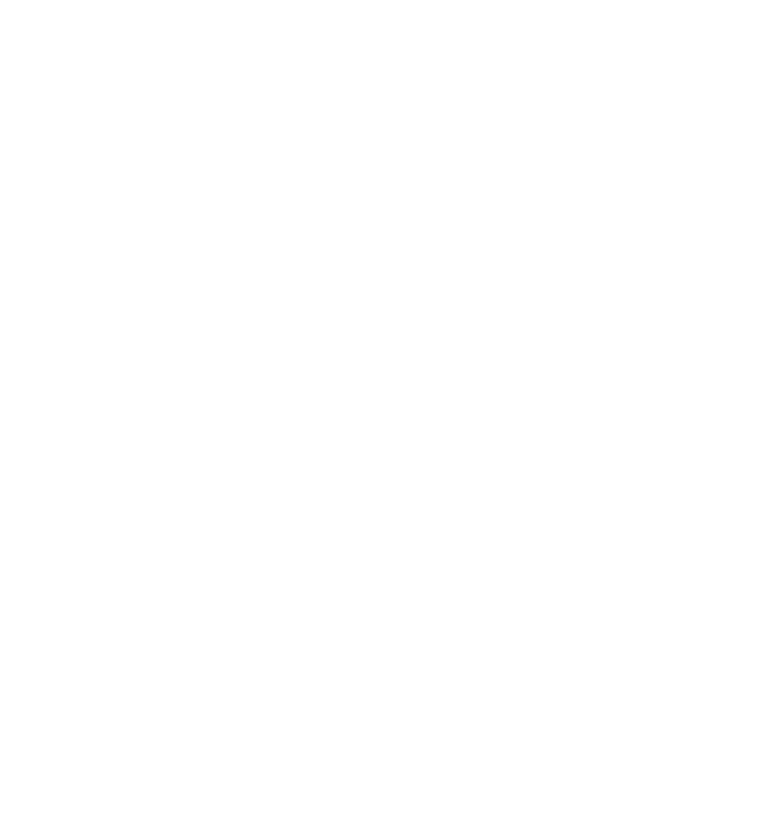
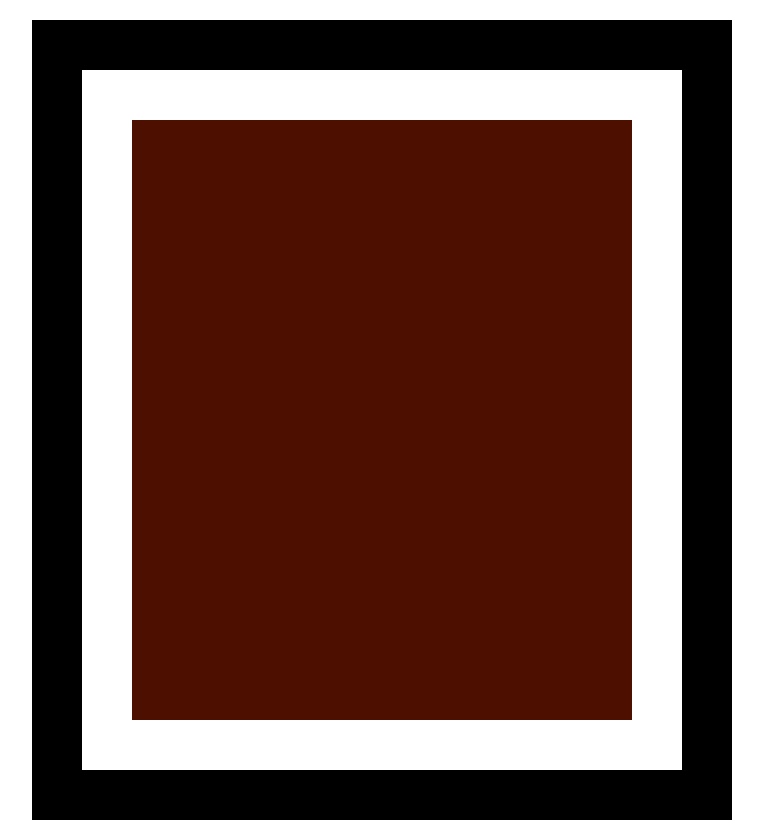
Before and after one commit to zaras-dreamweb/RokhtoPaintingCSS, a plain HTML site: page index.html in a window 1280 px wide. Shown: the whole page, without its empty margins (258-1021 px from the left). Before the commit the page ends 800 px from the top, so only its background shows below. Drawn offline with Linux system fonts and the light colour scheme.

Commit message:
created styles.css file to style index.html

```diff
--- a/index.html
+++ b/index.html
@@ -1,11 +1,18 @@
 <!DOCTYPE html>
 <html lang="en">
+
 <head>
     <meta charset="UTF-8">
     <meta name="viewport" content="width=device-width, initial-scale=1.0">
-    <title>Document</title>
+    <title>Rothko Painting</title>
+    <link rel="stylesheet" href="styles.css">
 </head>
+
 <body>
+    <div class="frame">
+        <div class="canvas"></div>
+    </div>
 
 </body>
+
 </html>
--- /dev/null
+++ b/styles.css
@@ -0,0 +1,12 @@
+.canvas {
+    width: 500px;
+    height: 600px;
+    background-color: #4d0f00;
+}
+
+.frame {
+    border: 50px solid black;
+    width: 500px;
+    padding: 50px 50px 50px 50px;
+    margin: 20px auto;
+}
```
